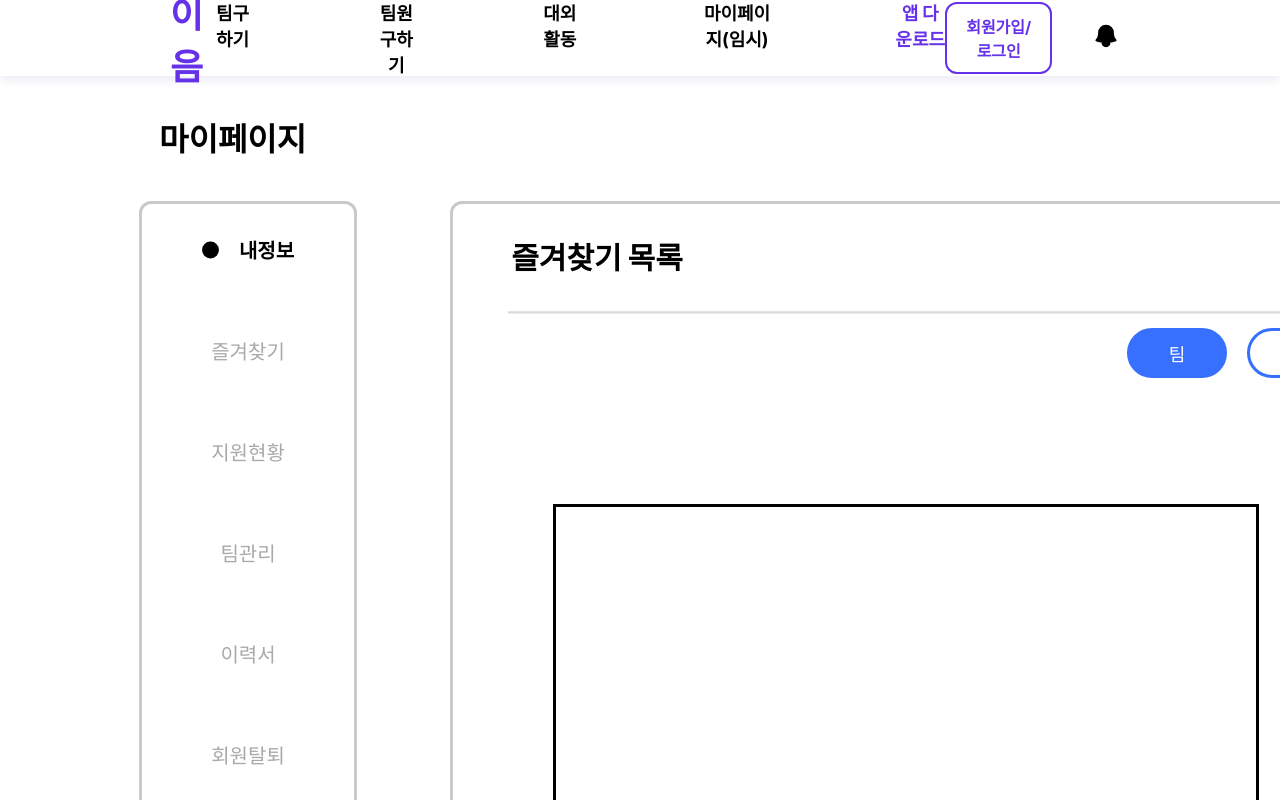
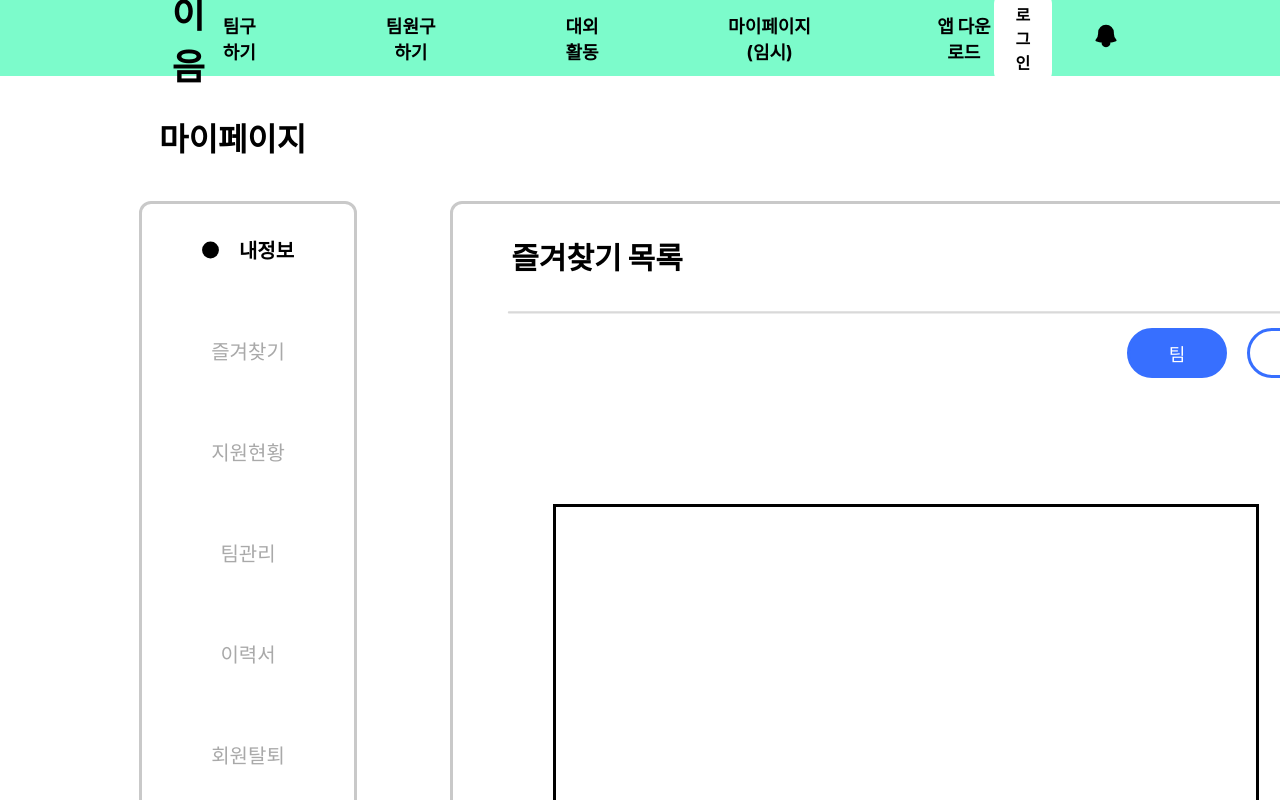
Before and after one commit to Alpha-e-Um/Frontend, a React (Create React App) app: page /mypage in a window 1280 px wide. Shown: the top 800 px of the page. Built offline with nearby package versions, Linux system fonts and the light colour scheme.

Commit message:
style. 피그마대로 전부 변경

```diff
--- a/src/components/Card/styles.js
+++ b/src/components/Card/styles.js
@@ -71,8 +71,8 @@ export const ButtonBox = styled.div`
 export const StyledButton = styled.button`
   all: unset;
   cursor: pointer;
-  background-color: #714adf;
-  border-radius: 6px;
+  background-color: #3376f6;
+  border-radius: 18px;
   padding: 6px 14px;
   color: white;
   font-size: 14px;
--- a/src/components/Card/teamCard.js
+++ b/src/components/Card/teamCard.js
@@ -35,7 +35,9 @@ const TeamCard = ({ data }) => {
       <div
         style={{
           display: "flex",
-          flexDirection: "start",
+          flexDirection: "column",
+          justifyContent: "start",
+          alignItems: "start",
           marginBottom: "30px",
         }}
       >
--- a/src/components/ContestCard/styles.js
+++ b/src/components/ContestCard/styles.js
@@ -15,7 +15,7 @@ export const DeadlineButton = styled.button`
   position: absolute;
   left: 16px;
   top: 16px;
-  background-color: #714adf;
+  background-color: #376fff;
   border-radius: 8px;
   padding: 6px 16px;
 `;
--- a/src/components/Introduce/styles.js
+++ b/src/components/Introduce/styles.js
@@ -9,7 +9,6 @@ export const Container = styled.div`
 `;
 
 export const Slogan = styled.label`
-  color: white;
   font-size: 40px;
   font-weight: 700;
   margin-top: 80px;
@@ -17,7 +16,6 @@ export const Slogan = styled.label`
 `;
 
 export const Description = styled.label`
-  color: white;
   font-size: 24px;
   font-weight: 500;
   margin-bottom: 6px;
@@ -25,7 +23,7 @@ export const Description = styled.label`
 
 export const GetTeamButton = styled.button`
   all: unset;
-  background-color: #ffffff;
+  background-color: #376fff;
   padding: 11px 30px;
   margin-top: 60px;
   margin-bottom: 80px;
@@ -34,19 +32,18 @@ export const GetTeamButton = styled.button`
 `;
 
 export const ButtonText = styled.label`
-  color: #6632e9;
+  color: #ffffff;
   font-size: 20px;
   font-weight: 700;
   cursor: pointer;
 `;
 
 export const Box = styled.div`
-  background-color: #714adf;
+  background-color: #a6fcdc;
   width: 100%;
   height: 100%;
   justify-content: center;
   display: flex;
-  border-radius: 26px;
 `;
 
 export const InnerBox = styled.div`
--- a/src/components/Navigation/navigation.js
+++ b/src/components/Navigation/navigation.js
@@ -43,7 +43,7 @@ const Navigation = (props) => {
             </MenuItem>
             <MenuItem
               style={{
-                color: "#6632e9",
+                color: "#000000",
                 fontWeight: "900",
               }}
             >
@@ -63,7 +63,7 @@ const Navigation = (props) => {
                   setClickLoginButton(true);
                 }}
               >
-                회원가입/로그인
+                로그인
               </LoginButtonLabel>
             </LoginButton>
             <div style={{ marginLeft: "40px" }}>
--- a/src/components/Navigation/styles.js
+++ b/src/components/Navigation/styles.js
@@ -1,8 +1,7 @@
 import styled from "styled-components";
 
 export const Container = styled.div`
-  box-shadow: 0px 4px 10px rgba(70, 56, 147, 0.1);
-  /* background-color: #7cfbcb; */
+  background-color: #7cfbcb;
 `;
 
 export const Box = styled.div`
@@ -13,7 +12,7 @@ export const Box = styled.div`
 `;
 
 export const Title = styled.label`
-  color: #6632e9;
+  color: #000000;
   font-size: 36px;
   font-weight: 900;
   margin-left: 160px;
@@ -35,14 +34,13 @@ export const LoginButton = styled.button`
   font-size: 24px;
   all: unset;
   background-color: white;
-  border: 2px solid #6632e9;
   padding: 10px 18px;
   border-radius: 12px;
   cursor: pointer;
 `;
 
 export const LoginButtonLabel = styled.label`
-  color: #6632e9;
+  color: #000000;
   font-size: 16px;
   font-weight: 700;
   cursor: pointer;
--- a/src/pages/Main/main.js
+++ b/src/pages/Main/main.js
@@ -16,7 +16,6 @@ const Main = (props) => {
       <Navigation />
       <div
         style={{
-          padding: "30px 60px",
           display: "flex",
           flexDirection: "column",
           alignItems: "center",
```
